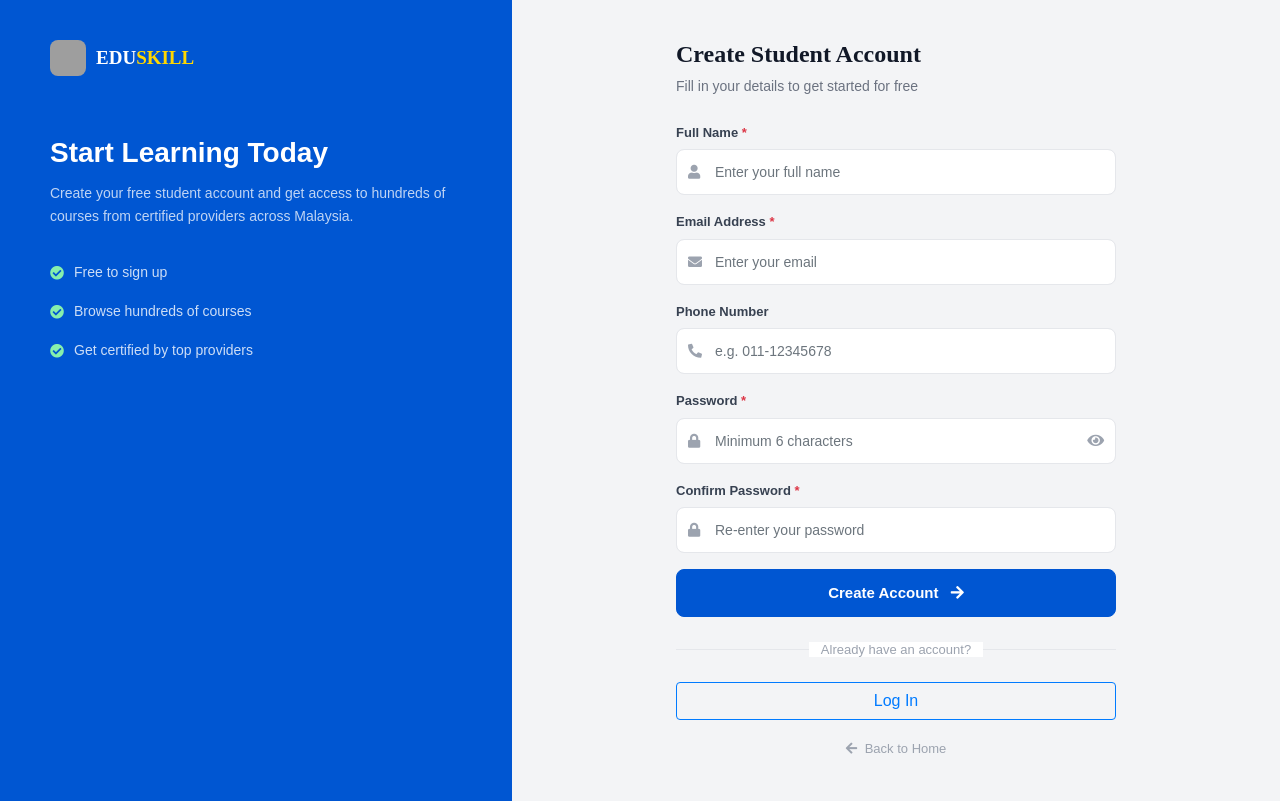
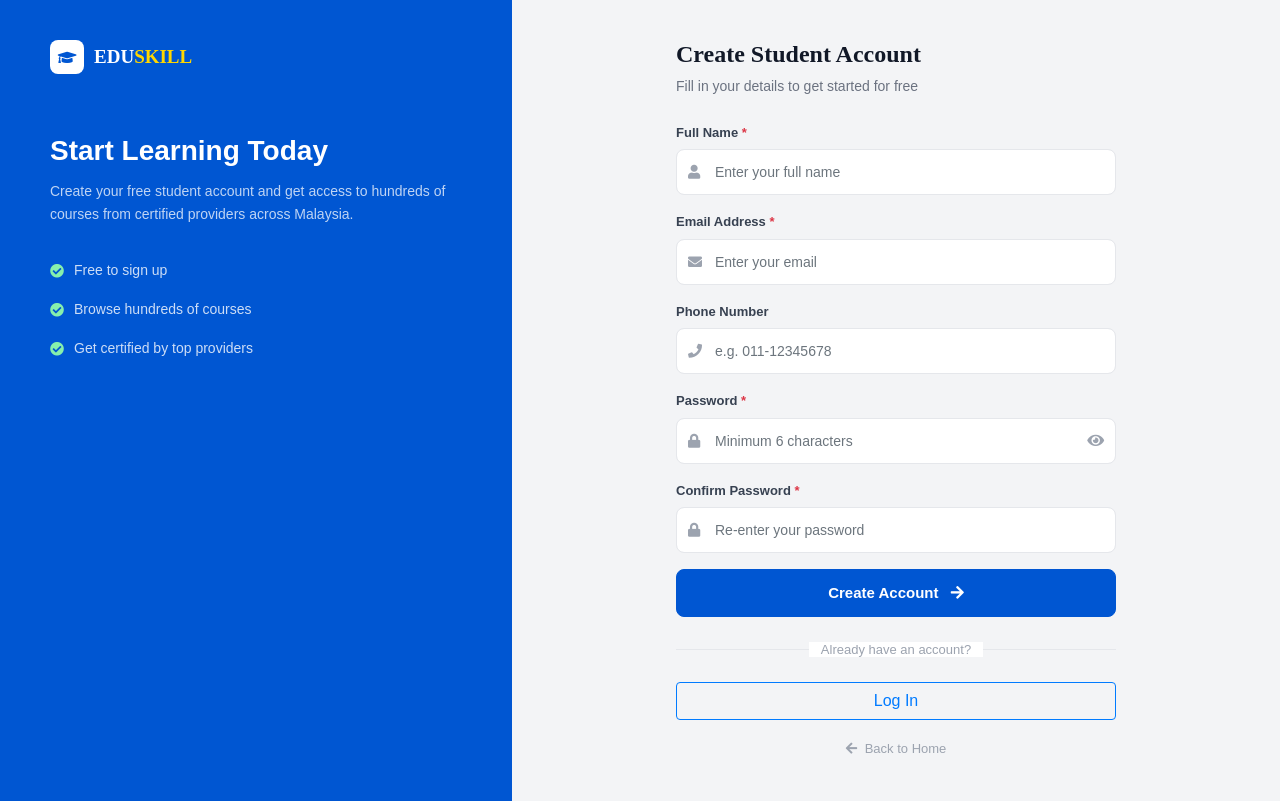
Before and after one commit to pasang111/WebPro-E2400050, a PHP site: page /auth/signup_student.php in a window 1280 px wide. Run offline with PHP 8.4, Linux system fonts and the light colour scheme; grey boxes are pictures that could not be loaded.

Commit message:
Resolve merge conflicts in signup files

```diff
--- a/auth/signup_provider.php
+++ b/auth/signup_provider.php
@@ -46,7 +46,7 @@ if ($_SERVER['REQUEST_METHOD'] == 'POST') {
     <!-- LEFT PANEL -->
     <div class="auth-left" style="background-color: #2e7d32;">
         <a href="../index.php" class="auth-brand">
-            <img src="../images/logo.png" alt="EduSkill Logo" style="width:36px; height:36px; border-radius:8px; object-fit:cover;">
+            <span class="auth-brand-icon"><i class="fas fa-graduation-cap"></i></span>
             <span class="auth-brand-text">EDU<span class="auth-brand-accent">SKILL</span></span>
         </a>
         <div class="auth-left-content">
@@ -101,7 +101,7 @@ if ($_SERVER['REQUEST_METHOD'] == 'POST') {
                         <div class="form-group">
                             <label class="auth-label">Phone Number</label>
                             <div class="auth-input-wrap">
-                                <i class="fas fa-phone-alt auth-input-icon"></i>
+                                <i class="fas fa-phone auth-input-icon"></i>
                                 <input type="text" name="phone" class="form-control auth-input" placeholder="03-12345678" value="<?php echo htmlspecialchars($_POST['phone'] ?? ''); ?>">
                             </div>
                         </div>
--- a/auth/signup_student.php
+++ b/auth/signup_student.php
@@ -45,7 +45,7 @@ if ($_SERVER['REQUEST_METHOD'] == 'POST') {
     <!-- LEFT PANEL -->
     <div class="auth-left">
         <a href="../index.php" class="auth-brand">
-            <img src="../images/logo.png" alt="EduSkill Logo" style="width:36px; height:36px; border-radius:8px; object-fit:cover;">
+            <span class="auth-brand-icon"><i class="fas fa-graduation-cap"></i></span>
             <span class="auth-brand-text">EDU<span class="auth-brand-accent">SKILL</span></span>
         </a>
         <div class="auth-left-content">
@@ -94,7 +94,7 @@ if ($_SERVER['REQUEST_METHOD'] == 'POST') {
                 <div class="form-group">
                     <label class="auth-label">Phone Number</label>
                     <div class="auth-input-wrap">
-                        <i class="fas fa-phone-alt auth-input-icon"></i>
+                        <i class="fas fa-phone auth-input-icon"></i>
                         <input type="text" name="phone" class="form-control auth-input" placeholder="e.g. 011-12345678" value="<?php echo htmlspecialchars($_POST['phone'] ?? ''); ?>">
                     </div>
                 </div>
```
